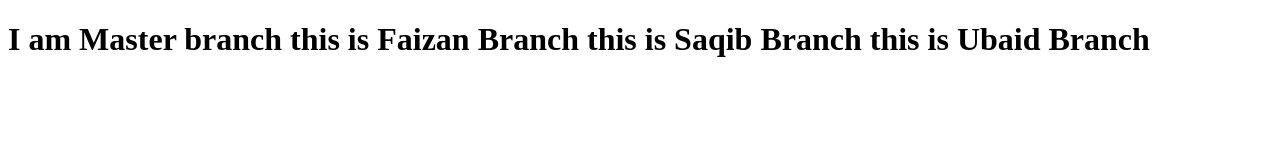
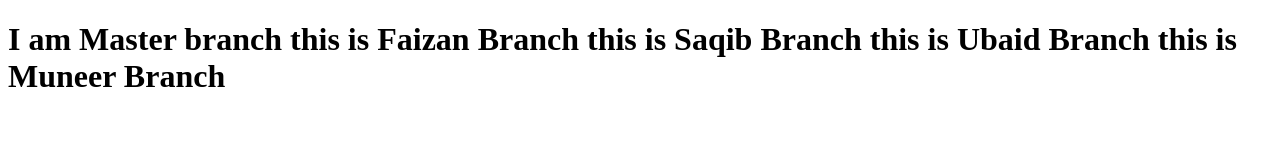
Before and after one commit to Nasru-123/Test, a plain HTML site: page index.html in a window 1280 px wide. Drawn offline with Linux system fonts and the light colour scheme.

Commit message:
Hey im Muneer

```diff
--- a/index.html
+++ b/index.html
@@ -10,6 +10,7 @@
     <h1>I am Master branch
         this is Faizan Branch
         this is Saqib Branch
-        this is Ubaid Branch   </h1>
+        this is Ubaid Branch
+        this is Muneer Branch   </h1>
 </body>
 </html>
```
